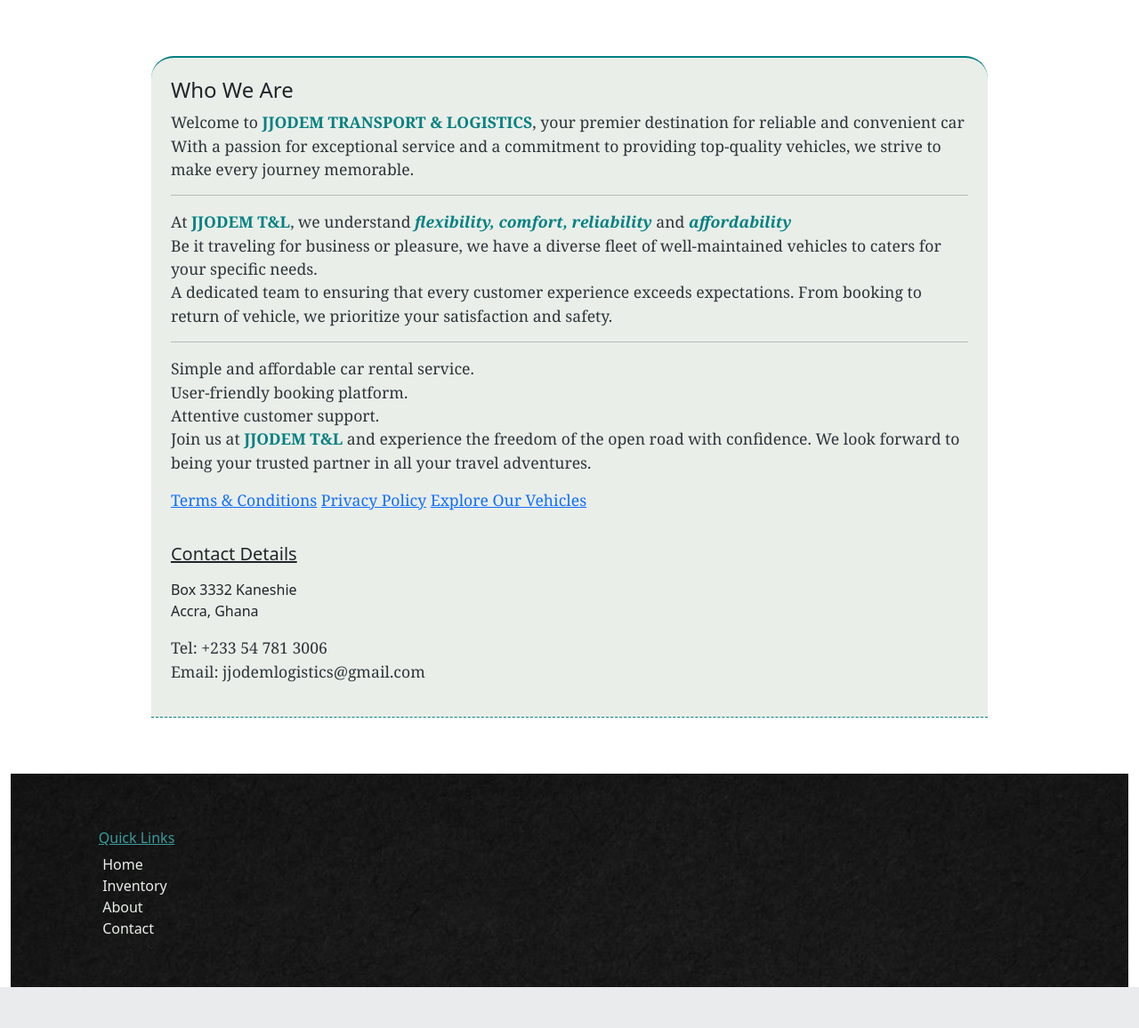
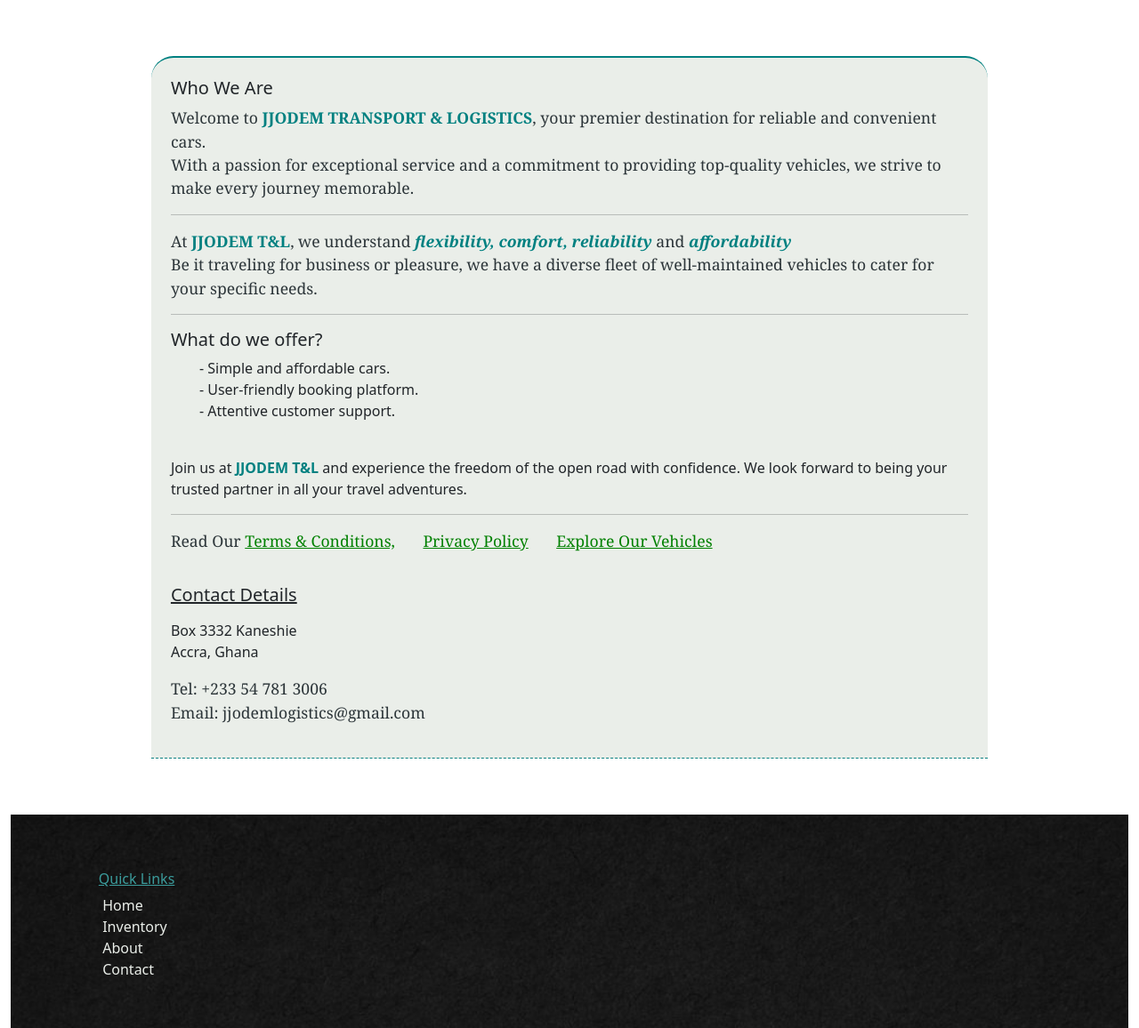
Before and after one commit to worladev/jjodem, a Django app: template rentals/templates/rentals/about.html in a window 1280 px wide. Shown: the part 76-1232 px from the top of the page at 89% size. Before the commit the page ends 1186 px from the top, so only its background shows below. Run offline with Django 5.2, Linux system fonts and the light colour scheme; the template is opened without the code that fills it, so the values that code supplies are empty; some libraries are stand-ins or nearby versions.

Commit message:
about UI enhancement

```diff
--- a/rentals/static/rentals/css/base.css
+++ b/rentals/static/rentals/css/base.css
@@ -47,9 +47,12 @@ div .container-fluid{
     background-color: #2C3539 !important;
     color: #0AFFFF !important;
 }
+
+/*HOME ANIMATION*/
+.home-intro-truck i{
+    font-size: 5em !important;
+}
 .home-intro-truck{
-    padding: 0%;
-    margin: 0%;
     position: relative;
     animation-name: intro-truck;
     animation-duration: 8s;
@@ -59,13 +62,14 @@ div .container-fluid{
     animation-timing-function: ease-in;
 }
 @keyframes intro-truck{
-    0% {font-size: 5em; color: #000000; left: 0px;}
-    50% {font-size: 5em; color: maroon; left: 200px;}
-    100% {font-size: 5em; color: #008080; left: 300px;}
+    0% {color: #000000; left: 0px;}
+    50% {color: maroon; left: 200px;}
+    100% {color: #008080; left: 300px;}
 }
 .animation-text{
-    font-size: 0.4em;
+    font-size: 1.8em;
 }
+
 
 /*HOME PAGE CAR TYPE SECTION*/
 .home-main-div{
@@ -128,7 +132,16 @@ div .container-fluid{
     color: #008080;
     font-weight: bold;
 }
-
+.about-view-div ul{
+    list-style-type: none;
+}
+.about-links a{
+    margin-right: 3%;
+    color: #008000;
+}
+.about-links a:hover{
+    color: #008080;
+}
 
 .contact-view-div{
     margin-top: 4%;
@@ -152,3 +165,16 @@ div .container-fluid{
 .inner-search-form{
     width: 35%;
 }
+
+/*TERMS, CONDITION AND PRIVACY*/
+.tandc-privacy{
+    padding: 3%;
+    width: 85%;
+    margin: auto;
+}
+.tandc-privacy a{
+    text-decoration: none;
+}
+.tandc-privacy h4{
+    text-decoration: underline;
+}
--- a/rentals/templates/rentals/about.html
+++ b/rentals/templates/rentals/about.html
@@ -5,30 +5,31 @@
     <div class="row about-view">
         <div class="col">
             <div class="about-view-div">
-                <h4>Who We Are</h4>
+                <h5>Who We Are</h5>
                 <p>
-                    Welcome to <b>JJODEM TRANSPORT & LOGISTICS</b>, your premier destination for reliable and convenient car <br>
+                    Welcome to <b>JJODEM TRANSPORT & LOGISTICS</b>, your premier destination for reliable and convenient cars. <br>
                     With a passion for exceptional service and a commitment to providing top-quality vehicles,
                     we strive to make every journey memorable.
                 </p><hr>
                 <p>
                     At <b>JJODEM T&L</b>, we understand <em> flexibility, comfort, reliability</em> and <em>affordability</em> <br>
-                    Be it traveling for business or pleasure, we have a diverse fleet of well-maintained vehicles to caters for your specific needs.<br>
-
-                    A dedicated team to ensuring that every customer experience exceeds expectations.
-                    From booking to return of vehicle, we prioritize your satisfaction and safety.
+                    Be it traveling for business or pleasure, we have a diverse fleet of well-maintained vehicles to cater for your specific needs.<br>
                 </p><hr>
                 <p>
-                    Simple and affordable car rental service. <br> User-friendly booking platform. <br> Attentive customer
-                    support. <br>
-
+                    <h5>What do we offer?</h5>
+                    <ul>
+                        <li>- Simple and affordable cars.</li>
+                        <li>- User-friendly booking platform.</li>
+                        <li>- Attentive customer support.</li>
+                    </ul> <br>
                     Join us at <b>JJODEM T&L</b> and experience the freedom of the open road with confidence.
                     We look forward to being your trusted partner in all your travel adventures.
                 </p>
+                <hr>
 
-                <p>
-                    <a href="">Terms & Conditions</a>
-                    <a href="">Privacy Policy</a>
+                <p class="about-links">Read Our
+                    <a href="{% url 'terms-and-condition' %}">Terms & Conditions,</a>
+                    <a href="{% url 'terms-and-condition' %}">Privacy Policy</a>
                     <a href="{% url 'inventory-list' %}">Explore Our Vehicles</a>
                 </p>
 
```
